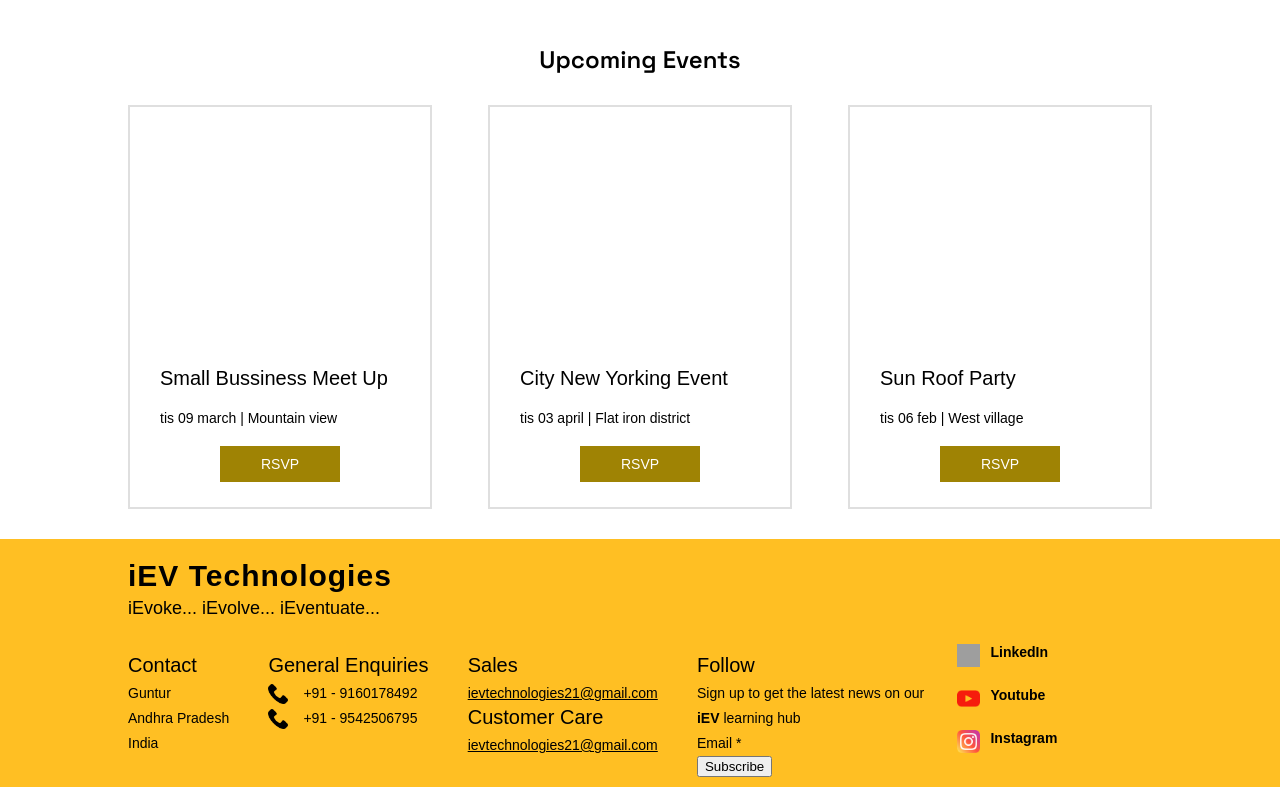
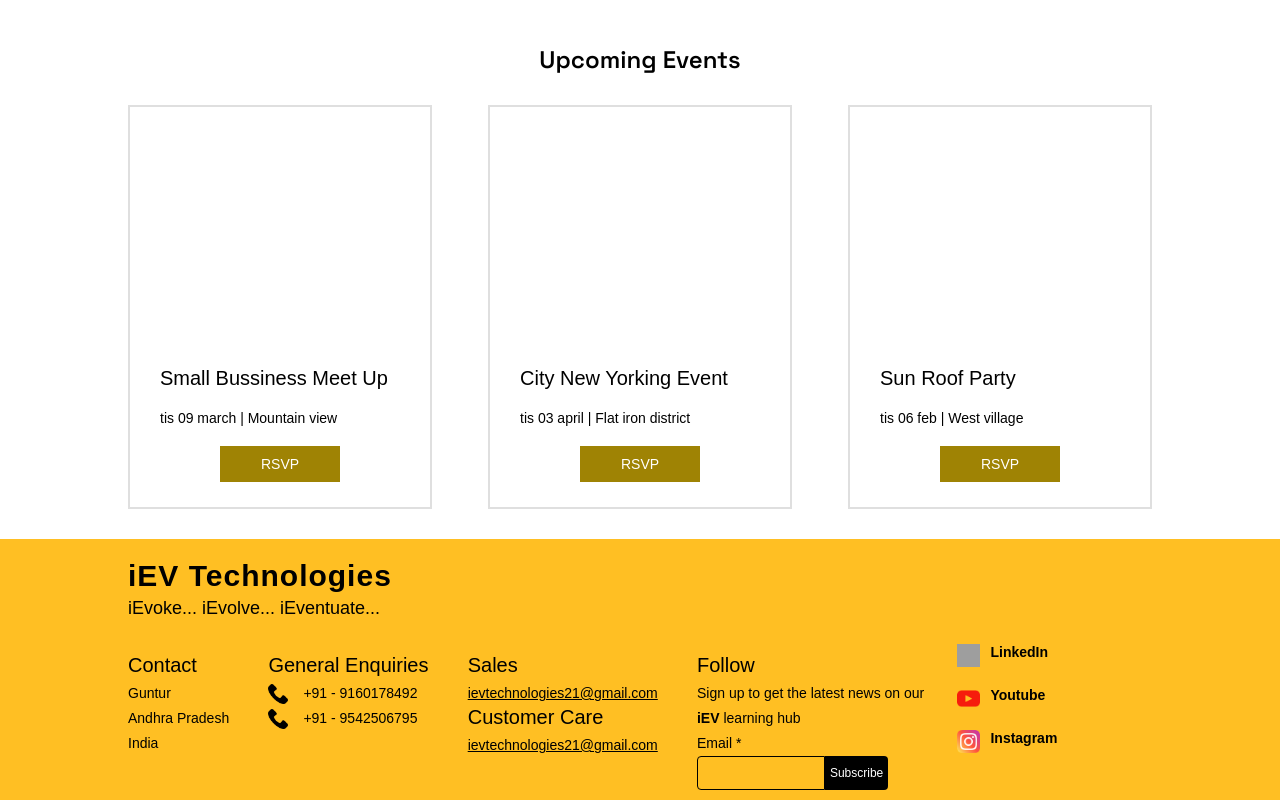
Before and after one commit to iev21/iev-frontend, an Angular app: page / in a window 1280 px wide. Shown: the part 2303-3103 px from the top of the page. Built offline with nearby package versions, Linux system fonts and the light colour scheme; grey boxes are pictures that could not be loaded.

Commit message:
Update footer.component.html

```diff
--- a/src/app/footer/footer.component.html
+++ b/src/app/footer/footer.component.html
@@ -32,19 +32,7 @@
                     <div class="footer__col__text">Sign up to get the latest news on our <span>iEV</span> learning hub</div>
                     <div class="footer__col__text">Email *</div>
                     <div class="footer__col__input">
-                      <button class="subscribe-button" onclick="subscribe()">Subscribe</button>
-                      <!-- <input class="input"/><div>Subscribe</div>-->
-                      <script>
-    function subscribe() {
-        var email = document.getElementById("emailInput").value;
-        sendEmailToBackend(email);
-    }
-
-    function sendEmailToBackend(email) {
-        // This is where you would send the email to your backend for processing
-        console.log("Email subscribed:", email);
-    }
-</script>
+                    <input class="input"/><div>Subscribe</div>
                     </div>
                 </div>
             </div>
```
